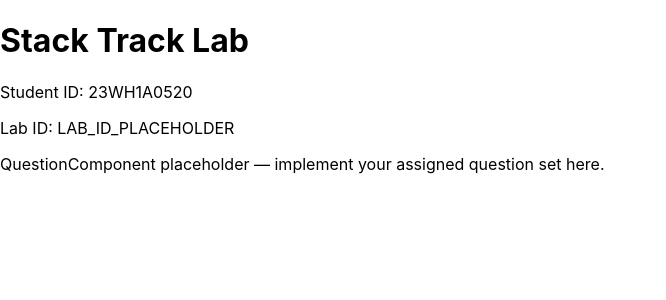
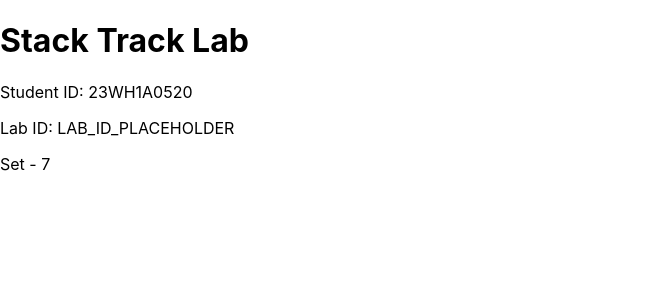
Before and after one commit to chinari20/stacktrack-lab-FSDLAB2-23WH1A0520, a React (Create React App) app: page / in a window 1280 px wide. Shown: the top 300 px of the page, without its empty margins (0-666 px from the left). Built offline with nearby package versions, Linux system fonts and the light colour scheme.

Commit message:
fixed set num

```diff
--- a/src/pages/Home.js
+++ b/src/pages/Home.js
@@ -12,7 +12,7 @@ function Home() {
       <p>Lab ID: {LAB_ID}</p>
 
       {/* TODO: Replace this placeholder with your question set UI */}
-      <p>QuestionComponent placeholder — implement your assigned question set here.</p>
+      <p>Set - 7</p>
 
     </div>
   );
```
